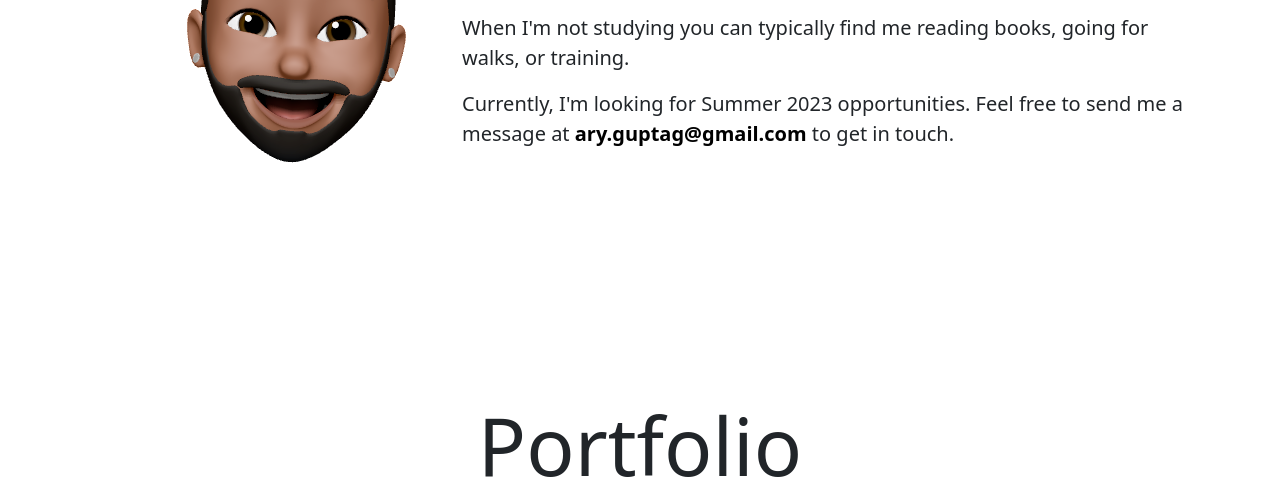
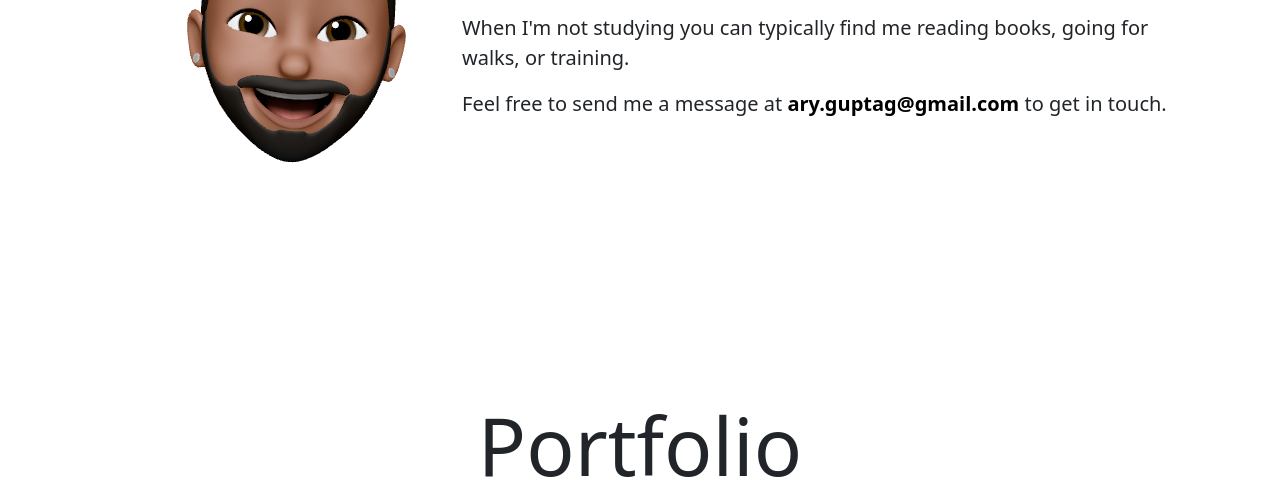
Before and after one commit to aryangupta2/aryan-gupta, a plain HTML site: page index.html in a window 1280 px wide. Shown: the part 1255-1759 px from the top of the page. Drawn offline with nearby package versions, Linux system fonts and the light colour scheme.

Commit message:
updated about me paragraph

```diff
--- a/index.html
+++ b/index.html
@@ -71,7 +71,7 @@
           <p>When I'm not studying you can typically find me reading books, going for walks, or training.
 
           </p>
-          <p>Currently, I'm looking for Summer 2023 opportunities. Feel free to send me a message at <a
+          <p>Feel free to send me a message at <a
               href="mailto:ary.guptag@gmail.com"><span class="emphasize">ary.guptag@gmail.com</span></a> to get in
             touch.</p>
         </div>
```
